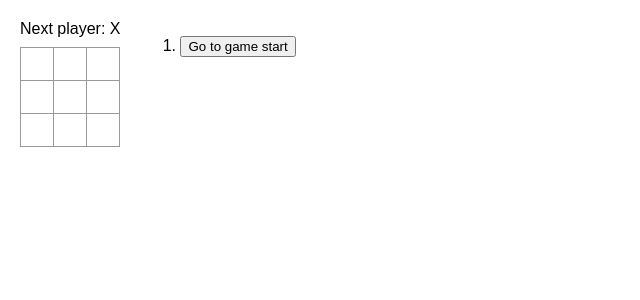
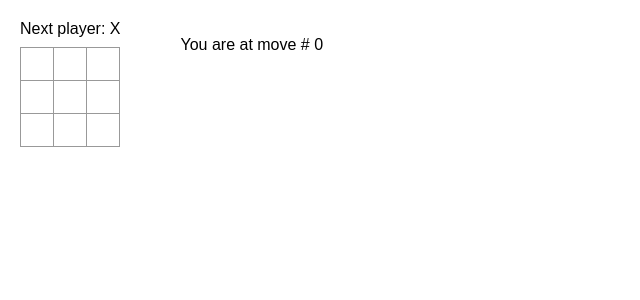
Before and after one commit to leadbetterben/react-tic-tac-toe, a React (Create React App) app: page / in a window 1280 px wide. Shown: the top 300 px of the page, without its empty margins (0-640 px from the left). Built offline with nearby package versions, Linux system fonts and the light colour scheme.

Commit message:
Add you are at move message

```diff
--- a/src/App.tsx
+++ b/src/App.tsx
@@ -14,6 +14,10 @@ export default function Game() {
   }
 
   const moves = history.map((_, move) => {
+    if (move == currentMove) {
+      return <p key={move}>You are at move # {move} </p>;
+    }
+
     let description = move == 0 ? "Go to game start" : "Go to move #" + move;
 
     return (
--- a/src/ui/Board.tsx
+++ b/src/ui/Board.tsx
@@ -34,6 +34,7 @@ export default function Board(props: {
   for (let i = 0; i < 3; i++) {
     rows.push(
       <Row
+        key={i}
         rowNum={i}
         squares={squares.slice(i * 3, i * 3 + 3)}
         onSquareClick={(position) => handleClick(position)}
--- a/src/ui/Row.tsx
+++ b/src/ui/Row.tsx
@@ -2,6 +2,7 @@ import React from "react";
 import Square from "./Square";
 
 export default function Row(props: {
+  key: number;
   rowNum: number;
   squares: string[];
   onSquareClick: (position: number) => void;
@@ -13,6 +14,7 @@ export default function Row(props: {
       {squares.map((square, i) => {
         return (
           <Square
+            key={i}
             value={square}
             onSquareClick={() => onSquareClick(rowNum * squares.length + i)}
           />
--- a/src/ui/Square.tsx
+++ b/src/ui/Square.tsx
@@ -1,6 +1,7 @@
 import React from "react";
 
 export default function Square(props: {
+  key: number;
   value: string;
   onSquareClick: VoidFunction;
 }) {
```
